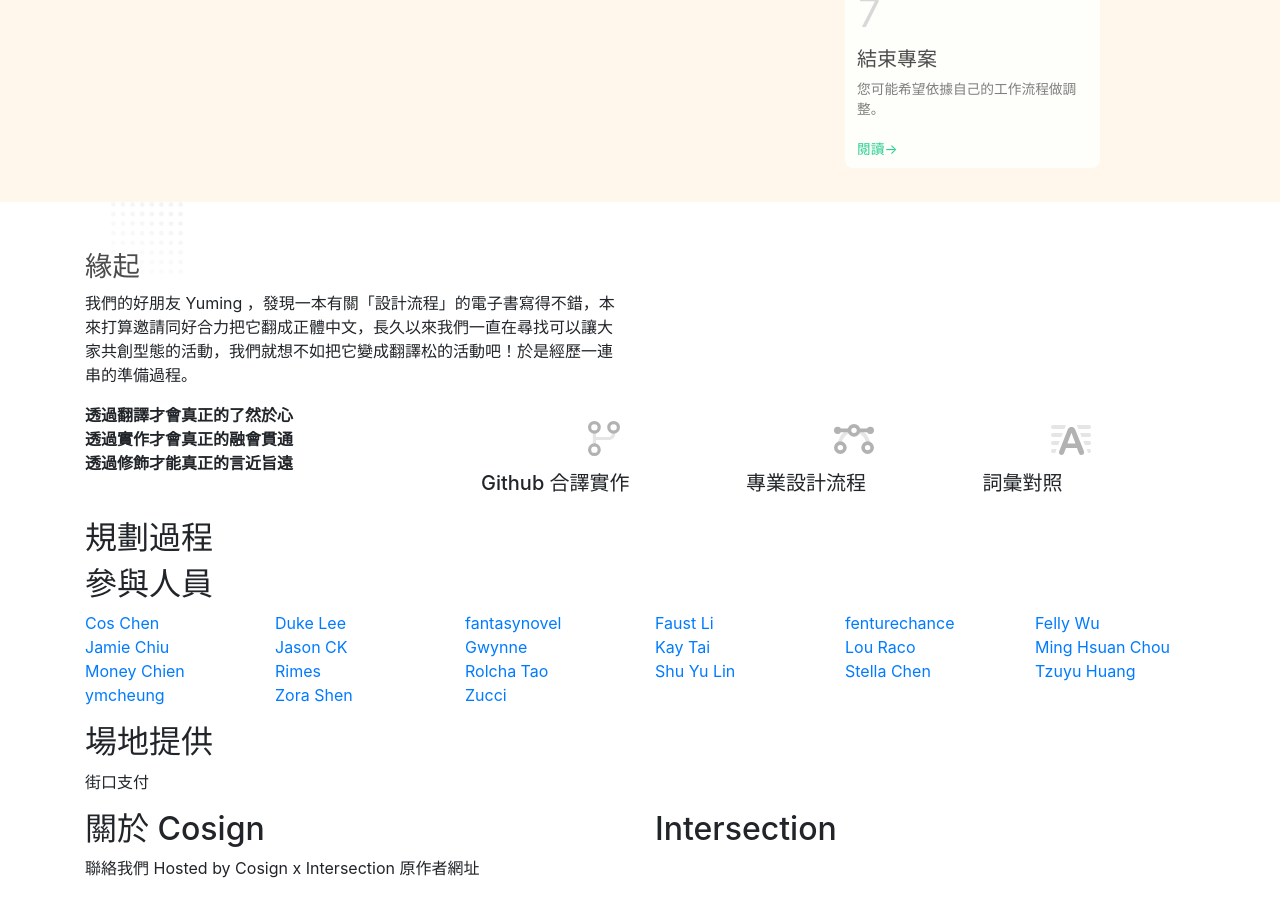
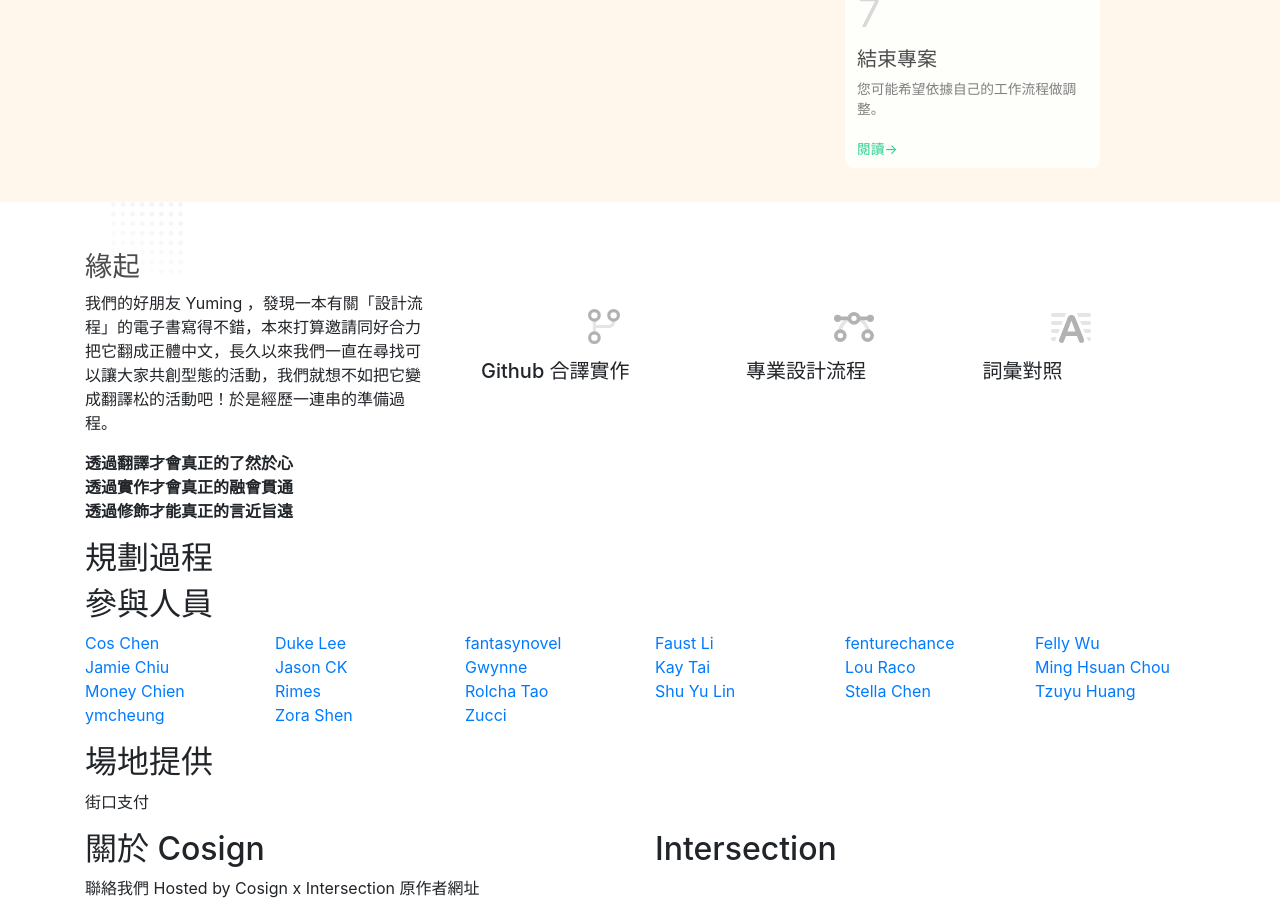
Before and after one commit to thecosignstudio/process, a Jekyll site: the page built from index.md, in a window 1280 px wide and 900 px high, scrolled down 991 px. Built offline with Jekyll 4.4.1, drawn with Linux system fonts in a browser that asks for light colours.

Commit message:
Revive & setups

```diff
--- a/Gemfile
+++ b/Gemfile
@@ -26,7 +26,7 @@ group :jekyll_plugins do
    gem "jekyll-feed", "~> 0.6"
 end
 
-gem 'byebug'
+#gem 'byebug'
 
 # Windows does not include zoneinfo files, so bundle the tzinfo-data gem
 gem 'tzinfo-data', platforms: [:mingw, :mswin, :x64_mingw, :jruby]
--- a/_config.yml
+++ b/_config.yml
@@ -23,6 +23,8 @@ baseurl: "/process" # the subpath of your site, e.g. /blog
 url: "https://thecosignstudio.github.io" # the base hostname & protocol for your site, e.g. http://example.com
 twitter_username: jekyllrb
 github_username:  jekyll
+
+encoding: utf-8
 
 # BOOK SETTINGS
 book_title: "專業人士的設計流程"
--- a/_layouts/home.html
+++ b/_layouts/home.html
@@ -111,18 +111,9 @@
       <div class="col-12">
         <h2 class="intro-title">緣起</h2>
         <div class="row">
-            <div class="col-12 col-md-6">
+          <div class="col-12 col-md-4">
             <p class="intro-content">
               我們的好朋友 Yuming ，發現一本有關「設計流程」的電子書寫得不錯，本來打算邀請同好合力把它翻成正體中文，長久以來我們一直在尋找可以讓大家共創型態的活動，我們就想不如把它變成翻譯松的活動吧！於是經歷一連串的準備過程。
-              </p>
-            </div>
-        </div>
-      </div>
-      <div class="col-12 col-md-4">
-        <p class="intro-content-motto">
-          透過翻譯才會真正的了然於心<br>
-          透過實作才會真正的融會貫通<br>
-          透過修飾才能真正的言近旨遠
             </p>
           </div>
           <div class="col-12 col-md-8">
@@ -140,6 +131,15 @@
                 <h5 class="intro-highlight-title">詞彙對照</h3>
               </li>
             </ul>
+          </div>
+        </div>
+      </div>
+      <div class="col-12 col-md-4">
+        <p class="intro-content-motto">
+          透過翻譯才會真正的了然於心<br>
+          透過實作才會真正的融會貫通<br>
+          透過修飾才能真正的言近旨遠
+        </p>
       </div>
     </section>
 
--- a/_plugins/navigation_generator.rb
+++ b/_plugins/navigation_generator.rb
@@ -1,5 +1,3 @@
-require 'byebug'
-
 class NavigationGenerator < Jekyll::Generator
   attr_accessor :site
 
--- a/css/home.scss
+++ b/css/home.scss
@@ -1,4 +1,5 @@
 ---
 ---
+@charset "utf-8";
 
 @import "custom";
--- a/css/main.scss
+++ b/css/main.scss
@@ -1,4 +1,5 @@
 ---
 ---
+@charset "utf-8";
 
 @import "application";
--- a/package.json
+++ b/package.json
@@ -17,6 +17,7 @@
     "eslint-plugin-import": "^2.6.0",
     "gulp": "^3.9.1",
     "gulp-concat": "^2.6.1",
+    "gulp-install": "^1.1.0",
     "gulp-rollup": "^2.16.2",
     "gulp-uglify": "^3.0.0",
     "jquery": "^3.2.1",
```
Also changed, not shown: .scss-lint.yml, Gemfile.lock, 1 other file. Lines whose indentation alone changed are shown as unchanged.
